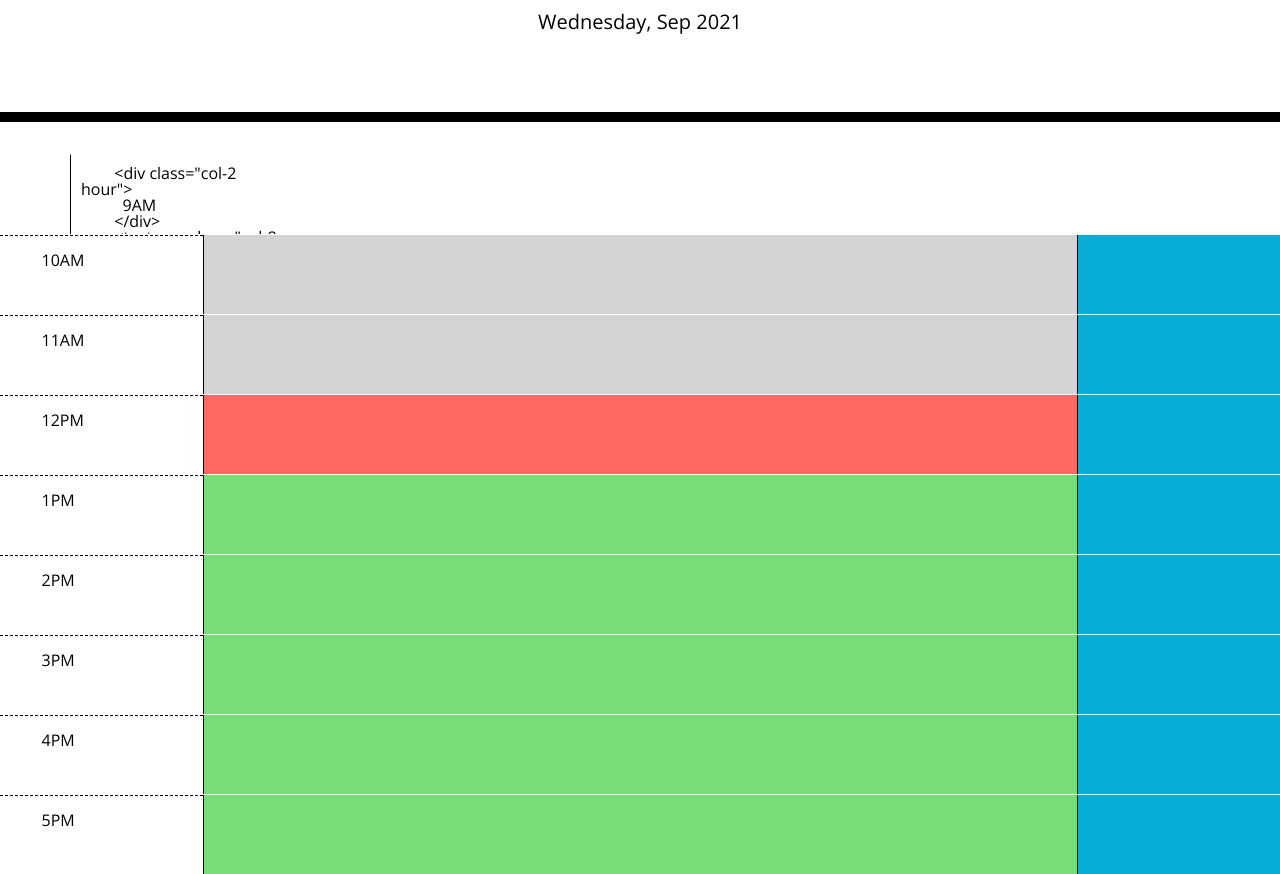
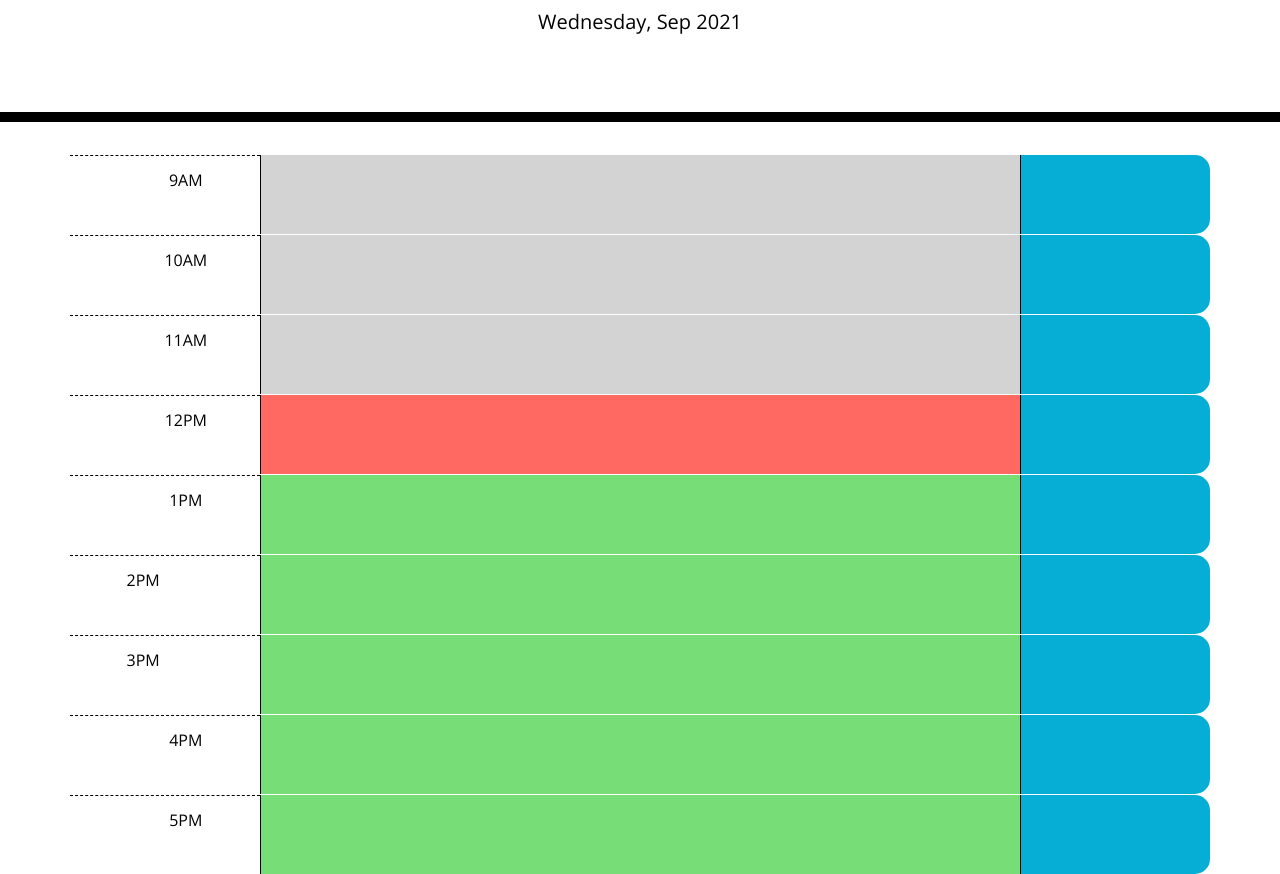
Before and after one commit to christa-baccas/DAY_PLANNER, a plain HTML site: page index.html in a window 1280 px wide. Shown: the part 182-1056 px from the top of the page. Drawn offline with nearby package versions, Linux system fonts and the light colour scheme.

Commit message:
fixed error in the hml timebox container

```diff
--- a/index.html
+++ b/index.html
@@ -29,8 +29,8 @@
       <p id="currentDay" class="lead"></p>
     </header>
     <!-- Time-Block Area -->
-    <div class="container time-block">
-      <textarea class="row">
+    <div class="container">
+      <div class="row time-block">
         <div class="col-2 hour">
           9AM
         </div>
@@ -40,7 +40,7 @@
          <i></i>
         </div>
       </div>
-      <div class="row">
+      <div class="row time-block">
         <div class="col-2 hour">
           10AM
         </div>
@@ -50,7 +50,7 @@
           <i></i>
         </div>
       </div>
-      <div class="row">
+      <div class="row time-block">
         <div class="col-2 hour">
           11AM
         </div>
@@ -60,7 +60,7 @@
           <i></i>
         </div>
       </div>
-      <div class="row">
+      <div class="row time-block">
         <div class="col-2 hour">
           12PM
         </div>
@@ -70,7 +70,7 @@
           <i></i>
         </div>
       </div>
-      <div class="row">
+      <div class="row time-block">
         <div class="col-2 hour">
           1PM
         </div>
@@ -100,7 +100,7 @@
           <i></i>
         </div>
       </div>
-      <div class="row">
+      <div class="row time-block">
         <div class="col-2 hour">
           4PM
         </div>
@@ -110,7 +110,7 @@
           <i></i>
         </div>
       </div>
-      <div class="row">
+      <div class="row time-block">
         <div class="col-2 hour">
           5PM
         </div>
--- a/script.js
+++ b/script.js
@@ -13,6 +13,31 @@ currentDate();
 // if(currentTime ===){
 
 // }
+function currentTime() {
+    var time = moment().hours()
+    console.log(current);
+    var hour = $('.hour');
+
+    //    console.log(current);
+
+    // time.each(function () {
+    //   var hour = parseInt($(this).attr('id'))
+
+    // //  console.log(hour);
+
+    //   if (hour === current) {
+    //     $(this).children('.col-sm-10').attr('class', 'present col-sm-10 description')
+    // //    console.log(('present' + hour + current))
+    //   } else if (current > hour) {
+    //     $(this).children('.col-sm-10').attr('class', 'past col-sm-10 description')
+    // //    console.log(('past' + hour + current))
+    //   } else {
+    //     $(this).children('.col-sm-10').attr('class', 'future col-sm-10 description')
+    // //    console.log(('future' + hour + current))
+    //   }
+    // })
+  }
+  currentTime()
 
 
 // when I click into a timeblock I can enter an event
```
